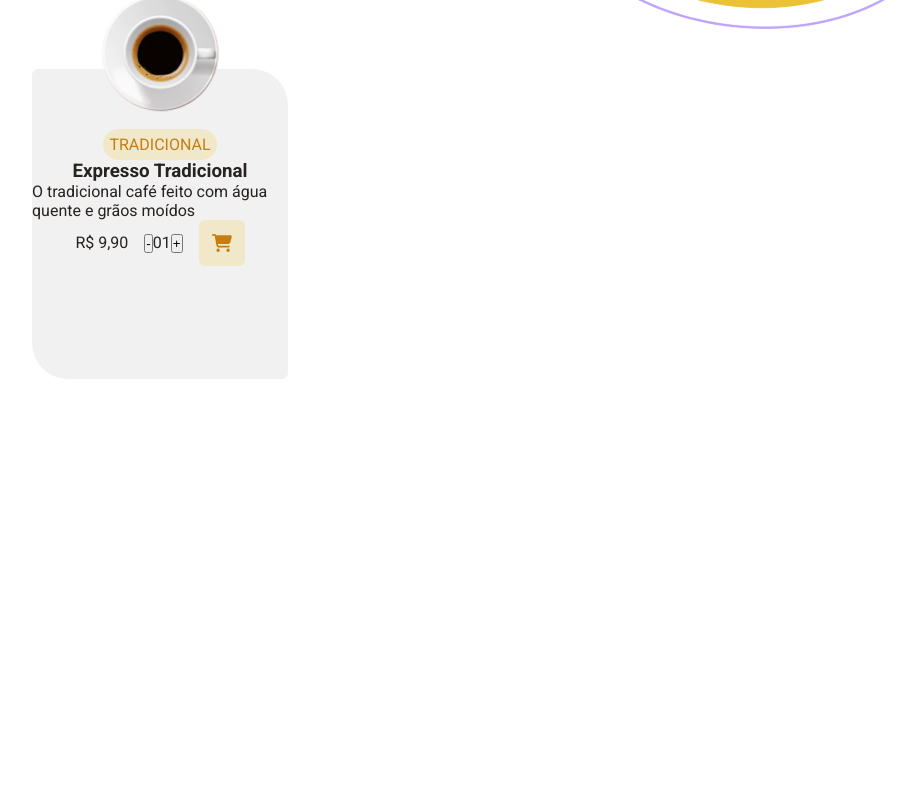
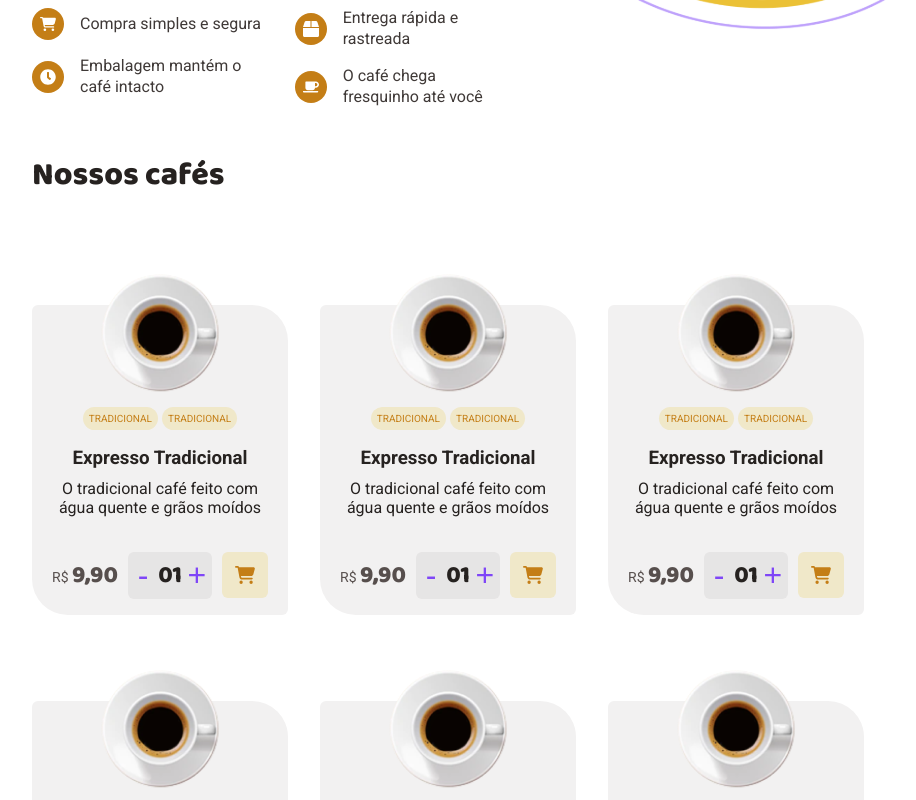
Before and after one commit to rosendo2015/coffeeDelivery, a React (Vite) app: page / in a window 1280 px wide. Shown: the part 540-1340 px from the top of the page, without its empty margins (128-1044 px from the left). Before the commit the page ends 919 px from the top, so only its background shows below. Built offline with nearby package versions, Linux system fonts and the light colour scheme.

Commit message:
product card

```diff
--- a/index.html
+++ b/index.html
@@ -7,7 +7,7 @@
   <link rel="preconnect" href="https://fonts.googleapis.com" />
   <link rel="preconnect" href="https://fonts.gstatic.com" crossorigin />
   <link
-    href="https://fonts.googleapis.com/css2?family=Roboto:ital,wght@0,100;0,300;0,400;0,500;0,700;0,900;1,100;1,300;1,400;1,500;1,700;1,900&family=Varela+Round&display=swap"
+    href="https://fonts.googleapis.com/css2?family=Baloo+2:wght@400..800&family=Roboto:ital,wght@0,100;0,300;0,400;0,500;0,700;0,900;1,100;1,300;1,400;1,500;1,700;1,900&display=swap"
     rel="stylesheet" />
 
   <meta name="viewport" content="width=device-width, initial-scale=1.0" />
--- a/src/components/CardProduct/index.tsx
+++ b/src/components/CardProduct/index.tsx
@@ -8,14 +8,17 @@ export function CardProduct() {
     return (
         <CardProductContainer>
             <img src={coffee001} alt="coffee001" />
-            <Tag title="TRADICIONAL"></Tag>
+            <div className="wrapperTag">
+                <Tag title="TRADICIONAL"></Tag>
+                <Tag title="TRADICIONAL"></Tag>
+            </div>
             <h3>Expresso Tradicional</h3>
             <p>O tradicional café feito com água quente e grãos moídos</p>
-            <div className="wrapperPreco">
-                <p>R$ 9,90</p>
-                <div>
+            <div className="wrapperPrice">
+                <p>R$ <strong>9,90</strong> </p>
+                <div className="QTDItem">
                     <button>-</button>
-                    <span>01</span>
+                    <strong>01</strong>
                     <button>+</button>
                 </div>
                 <ButtonCart title="" icon={<FaCartShopping size={20} />} />
--- a/src/components/CardProduct/styles.ts
+++ b/src/components/CardProduct/styles.ts
@@ -5,23 +5,78 @@ width: 256px;
 height: 310px;
 
 border-radius: 6px 36px 6px 36px;
-
-background-color: ${({theme})=>theme.COLORS.base_card};
+padding: 20px;
+background-color: ${({ theme }) => theme.COLORS.base_card};
 display: flex;
 justify-content: center;
 align-items: center;
 flex-direction: column;
-
+gap: 0.1rem;
+text-align: center;
+margin-top: 54px;
 >img{
-    margin-top: -190px;
+    margin: -3rem 0 12px 0;
     width: 120px;
     height: 120px;
+
+
 }
-.wrapperPreco{
+.wrapperTag{
     display: flex;
     align-items: center;
     justify-content: center;
-    gap: 1rem;
+    gap: 4px;
+    margin-bottom: 1rem;
 }
+h3{
+    margin-bottom: 8px;
+}
+.wrapperPrice{
+    display: flex;
+    align-items: center;
+    justify-content: space-between;
+    width: 100%;
+    margin-top: 33px;
+}
+.QTDItem{
+    display: flex;
+    align-items: center;
+    justify-content: center;
+    gap: 8px;
+    padding: 4px 6px;
+    border-radius: 6px;
+    background-color: ${({ theme }) => theme.COLORS.base_button};
+}
+.wrapperPrice p {
+    color: var(--Base-Text, #574F4D);
+text-align: left;
+/* Text/Regular S */
+font-family: Roboto;
+font-size: 14px;
+font-style: normal;
+font-weight: 400;
+line-height: 130%; /* 18.2px */
 
+}
+.wrapperPrice strong {
+    font-family: "Baloo 2";
+font-size: 24px;
+font-style: normal;
+font-weight: 800;
+line-height: 130%;
+}
+.QTDItem{
+padding: 8px;
+}
+.QTDItem button{
+display: flex;
+align-items: center;
+justify-content: center;
+    width: 14px;
+    height: 14px;
+    background: transparent;
+    font-size: 2rem;
+    border: none;
+    color: ${({ theme }) => theme.COLORS.brand_purple};
+}
 `
--- a/src/components/Tag/styles.ts
+++ b/src/components/Tag/styles.ts
@@ -7,5 +7,6 @@ color: ${({theme})=>theme.COLORS.brand_yellow_dark};
 background-color: ${({theme})=>theme.COLORS.brand_yellow_light};
 border-radius: 9999px;
 text-align: center;
-margin-top: 1rem;
+
+font-size: 10px;
 `
--- a/src/pages/Home/index.tsx
+++ b/src/pages/Home/index.tsx
@@ -41,7 +41,15 @@ export function Home() {
           </div>
           <img src={CoffeeDelivery} alt="copo de café" />
         </div>
+        <h2>Nossos cafés</h2>
+        <div className='wrapperCards'>
         <CardProduct/>
+        <CardProduct/>
+        <CardProduct/>
+        <CardProduct/>
+        <CardProduct/>
+        <CardProduct/>
+        </div>
       </main>
     </Container>
   )
--- a/src/pages/Home/styles.ts
+++ b/src/pages/Home/styles.ts
@@ -9,23 +9,33 @@ main{
     padding: 0 160px;
 }
 .top h1{
-    font-family: "Varela Round", sans-serif;
-    font-weight: 600;
-    line-height: 130%;
+
+
+
     max-width: 588px;
-    font-size: 35px;
+
     margin-bottom: 1rem;
     color: ${({ theme }) => theme.COLORS.base_title};
     text-shadow: 2px 2px 3px ${({ theme }) => theme.COLORS.base_hover};
+
+    font-family: "Baloo 2";
+font-size: 48px;
+font-style: normal;
+font-weight: 800;
+line-height: 130%; /* 62.4px */
 
 }
 .top p{
     margin-bottom: 1rem;
     max-width: 588px;
-    font-size: 1rem;
-    line-height: 130%;
+
     color: ${({ theme }) => theme.COLORS.base_subtitle};
     text-shadow: 2px 2px 3px ${({ theme }) => theme.COLORS.base_hover};
+
+font-size: 20px;
+font-style: normal;
+font-weight: 400;
+line-height: 130%; /* 26px */
 }
 .wrapperList{
     display: flex;
@@ -54,7 +64,11 @@ main{
     color: ${({ theme }) => theme.COLORS.base_white};
 }
 .itemList p{
-    font-size: 14px;
+
+font-size: 16px;
+font-style: normal;
+font-weight: 400;
+line-height: 130%;
     color: ${({ theme }) => theme.COLORS.base_subtitle};
 
 }
@@ -70,4 +84,19 @@ main{
     min-width: 476px;
     height: 360px;
 }
+h2{
+    font-family: "Baloo 2";
+font-size: 32px;
+font-style: normal;
+font-weight: 800;
+line-height: 130%; /* 41.6px */
+margin-bottom: 54px;
+}
+.wrapperCards{
+    display: flex;
+    align-items: center;
+
+    gap: 32px;
+    flex-wrap: wrap;
+}
 `
```
